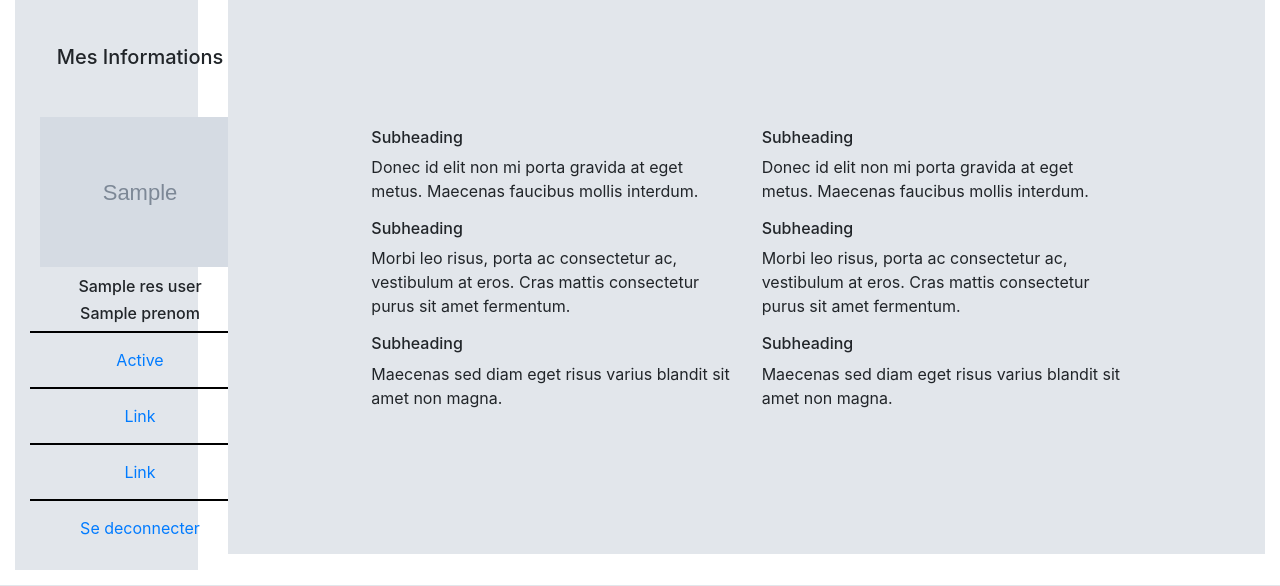
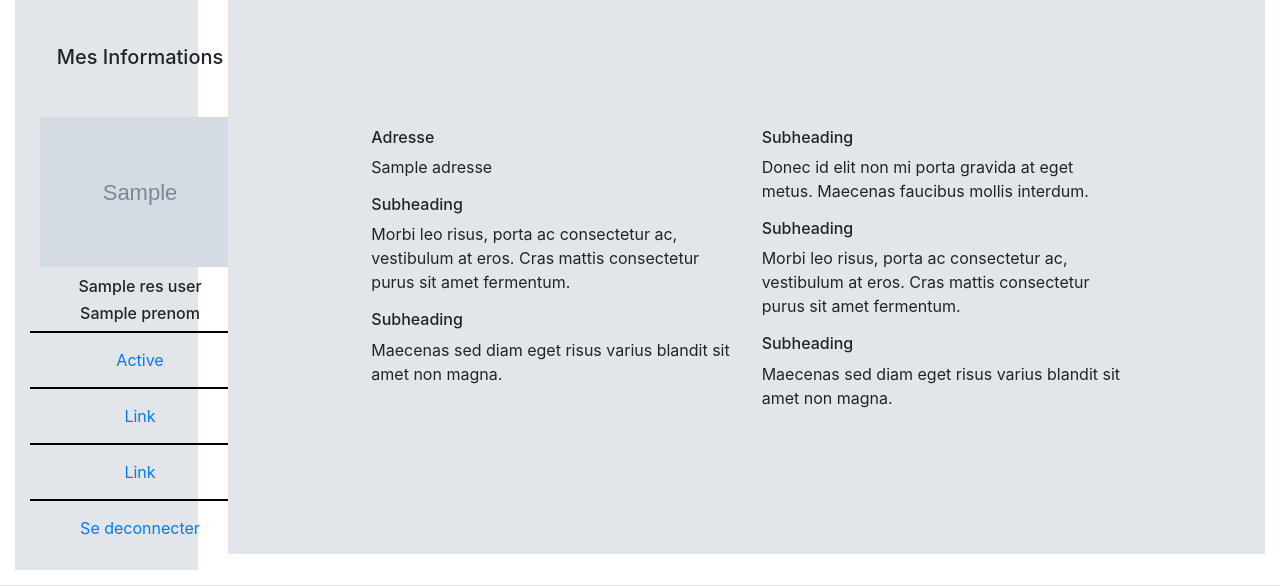
Before and after one commit to etienne-lelouet/insta_medic, a PHP site: template app/vue/home.php in a window 1280 px wide. Shown: the part 98-684 px from the top of the page. Run offline with PHP 8.4, Linux system fonts and the light colour scheme; the visitor is signed in with stand-in values (Sample User, id 1); the template is opened without the code that fills it: most values are stand-ins (such as "Sample title", 1, 10 or a date in 2020); grey boxes marked "Sample" are stand-in pictures; some libraries are stand-ins or nearby versions.

Commit message:
correction d'erreur

```diff
--- a/app/modele/inscription.php
+++ b/app/modele/inscription.php
@@ -33,7 +33,7 @@ function register_user($data)
 	    $insertdata[$newkey]=$val;
     }
 
-    $query = "call insertPatient('M.', 'test', 'test', '17/11/1996', '25 test' 'testtest', '75000', 'Test', '0111111111', 'test3' 'test3@test.com', 'testtsetset', 'testestsetest.jpg')";
+    $query = "call insertPatient('M.', 'test', 'test', '17/11/1996', '25 test' 'testtest', '75000', 'Test', '0111111111', 'tfzzfezefzefzefzefest3' 'test3ffzefzeze@test.com', 'testtsetset', 'testestsetest.jpg')";
 
     $query = $conn->prepare($query);
 
--- a/app/vue/home.php
+++ b/app/vue/home.php
@@ -55,8 +55,8 @@
                     <div class="container-fluid fontGris">
                         <div class="row all">
                         <div class="col-lg-6">
-                            <h4>Subheading</h4>
-                            <p>Donec id elit non mi porta gravida at eget metus. Maecenas faucibus mollis interdum.</p>
+                            <h4>Adresse</h4>
+			    <p><?php echo $res_user['adresse']; ?></p>
 
                             <h4>Subheading</h4>
                             <p>Morbi leo risus, porta ac consectetur ac, vestibulum at eros. Cras mattis consectetur purus sit
```
Also changed, not shown: 4 other files.
